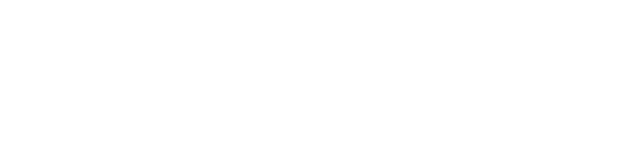
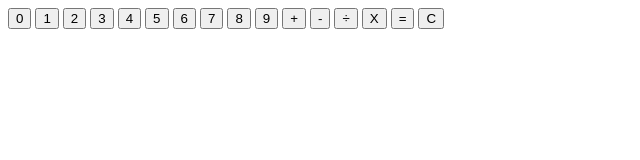
Before and after one commit to selimistani/calculator, a plain HTML site: page index.html in a window 1280 px wide. Shown: the whole page, without its empty margins (0-640 px from the left). Drawn offline with Linux system fonts and the light colour scheme.

Commit message:
Create basic HTML layout for calculator with buttons and display

```diff
--- a/index.html
+++ b/index.html
@@ -9,6 +9,27 @@
     <script src="script.js" defer></script>
   </head>
   <body>
-
+    <div class="calculator">
+      <div class="calculator-btns">
+        <div id="output-previous"></div>
+        <div id="output"></div>
+        <button id="0" value="0">0</button>
+        <button id="1" value="1">1</button>
+        <button id="2" value="2">2</button>
+        <button id="3" value="3">3</button>
+        <button id="4" value="4">4</button>
+        <button id="5" value="5">5</button>
+        <button id="6" value="6">6</button>
+        <button id="7" value="7">7</button>
+        <button id="8" value="8">8</button>
+        <button id="9" value="9">9</button>
+        <button id="+" value="+">+</button>
+        <button id="-" value="-">-</button>
+        <button id="/" value="/">÷</button>
+        <button id="*" value="*">X</button>
+        <button id="=" value="=">=</button>
+        <button id="C" value="C">C</button>
+      </div>
+    </div>
   </body>
 </html>
```
